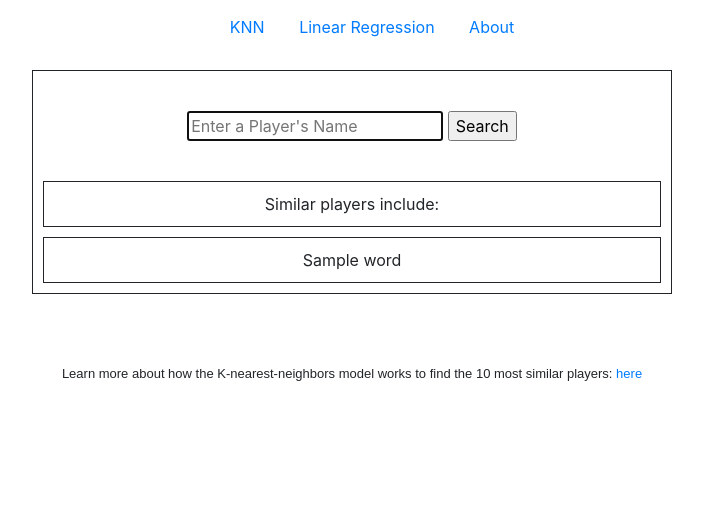
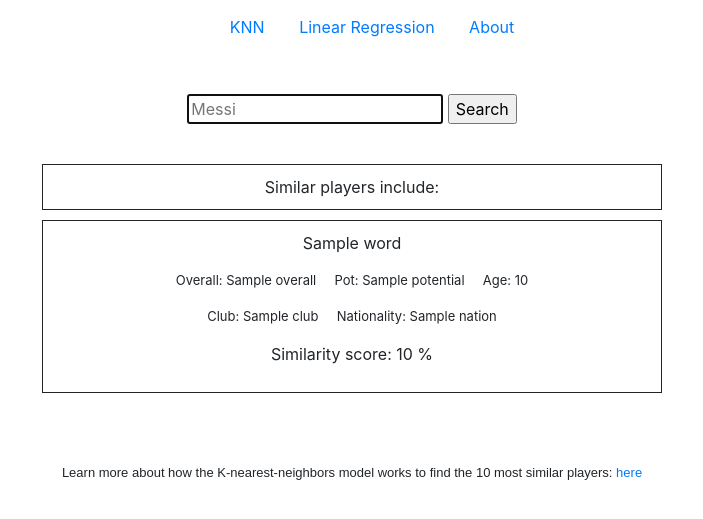
Before and after one commit to adssoccer1/fifaApp0, a Flask app: template templates/index.html in a window 1280 px wide. Shown: the top 519 px of the page, without its empty margins (288-991 px from the left). Run offline with Flask 2, Linux system fonts and the light colour scheme; the template is opened without the code that fills it: most values are stand-ins (such as "Sample title", 1, 10 or a date in 2020); some libraries are stand-ins or nearby versions.

Commit message:
third commit

```diff
--- a/application.py
+++ b/application.py
@@ -68,6 +68,7 @@ def getNeighbors(trainingSet, testInstance, k):
 		counter -= 1
 		if(counter == -1):
 			return neighbors
+		player[0].append(player[1])
 		neighbors.append(player[0])
 	return neighbors
 
@@ -129,6 +130,17 @@ def index():
 		tempDict = {}
 		tempDict['name'] = neighbors[i][47].strip()
 		tempDict['overall'] = neighbors[i][48].strip()
+		tempDict['potential'] = neighbors[i][49].strip()
+		tempDict['club'] = neighbors[i][50].strip()
+		tempDict['nation'] = neighbors[i][51].strip()
+		tempDict['age'] = neighbors[i][52].strip()
+		tempDict['link'] = neighbors[i][53].strip()
+
+		score = neighbors[i][54]
+		score = (((score - 100) * (100 - 1) / (0 - 100))) + 1
+		print(score)
+		tempDict['score'] = score
+
 		namesNeighbors.append(tempDict)
 
 		#namesNeighbors.append(neighbors[i][47].strip())
--- a/templates/index.html
+++ b/templates/index.html
@@ -3,8 +3,8 @@
 
 	<main>
 		<!-- Search form -->
-		<form action="/" method="GET">
-	        <input autocomplete="off" autofocus name="q" placeholder="Enter a Player's Name" type="text" maxlength="25">
+		<form id="searchForm" action="/" method="GET">
+	        <input id="searchInput" autocomplete="off" autofocus name="q" placeholder="Messi" type="text" maxlength="25">
 	        <input type="submit" value="Search">
 		</form>
 		{%if playerNotFound %}
@@ -16,7 +16,12 @@
 		<div class="players">
 			<p class="player">Similar players include:</p>
 				{% for word in words %}
-					<div class="player">{{ word.name }}</div>
+					<div class="player">
+						<p>{{ word.name }}</p>
+						<p class="playerInfo">Overall: {{ word.overall }} &nbsp &nbsp Pot: {{ word.potential }} &nbsp &nbsp Age: {{word.age}}</p>
+						<p class="playerInfo">Club: {{word.club }} &nbsp &nbsp Nationality: {{ word.nation}}</p>
+						<p> Similarity score: {{word.score}} %</p>
+					</div>
 				{% endfor %}
 		</div>
         {% endif %}
@@ -25,4 +30,16 @@
 	<footer class="info">
 		<p>Learn more about how the K-nearest-neighbors model works to find the 10 most similar players: <a href="#">here </a></p>
 	</footer>
+
+	<script>
+		const formPlaceHolder = document.querySelector("#searchInput");
+		const form = document.querySelector("#searchForm");
+
+
+		form.addEventListener("submit", () => {
+			console.log("find");
+			// do something when the button is clicked.
+			formPlaceHolder.placeholder="formPlaceHolder".value;
+		});
+	</script>
 {% endblock %}
--- a/templates/layout.html
+++ b/templates/layout.html
@@ -25,7 +25,6 @@
 				text-align: center;
 				margin: auto;
 				width: 50%;
-				border: 1px solid;
 			}
 			form {
 				margin: 40px;
@@ -36,12 +35,18 @@
 				font-family: Arial, Helvetica, sans-serif;
 				font-size: small;
 			}
-
 			.player {
 				text-align: center;
 				border: 1px solid;
 				margin: 10px;
 				padding: 10px;
+			}
+			td{
+				border: 1px solid;
+			}
+
+			.playerInfo{
+				font-size: small;
 			}
 
 
```
Also changed, not shown: players_20.csv.
